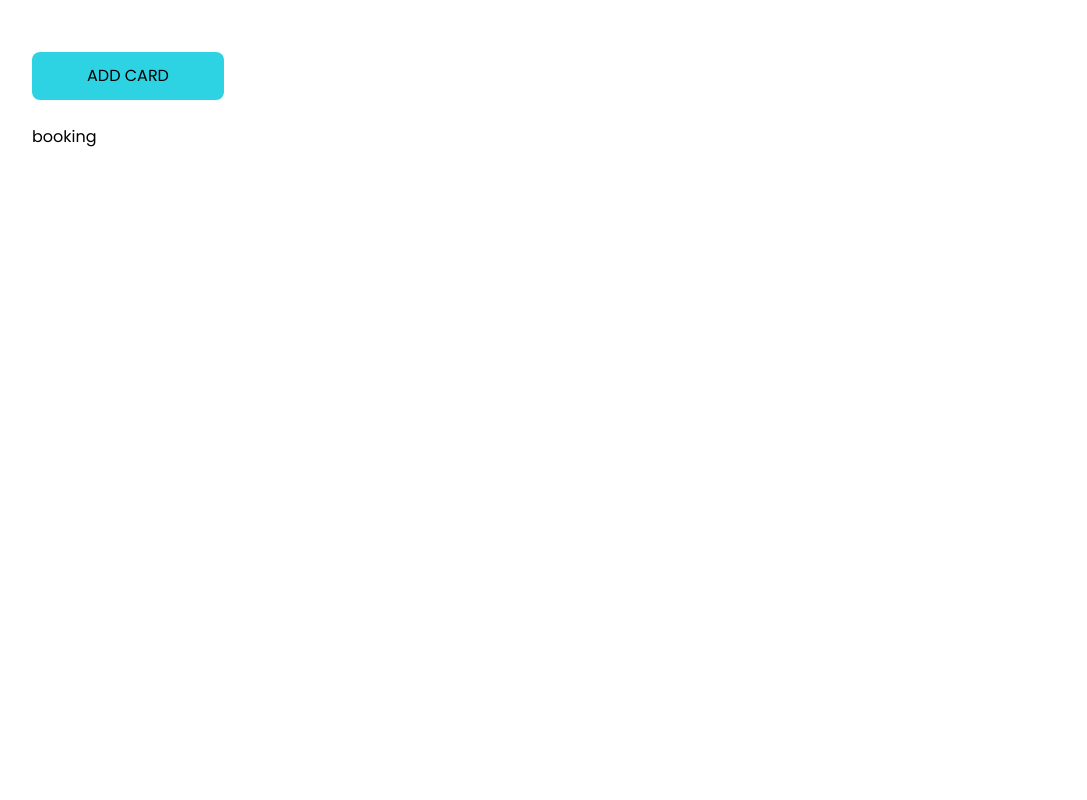
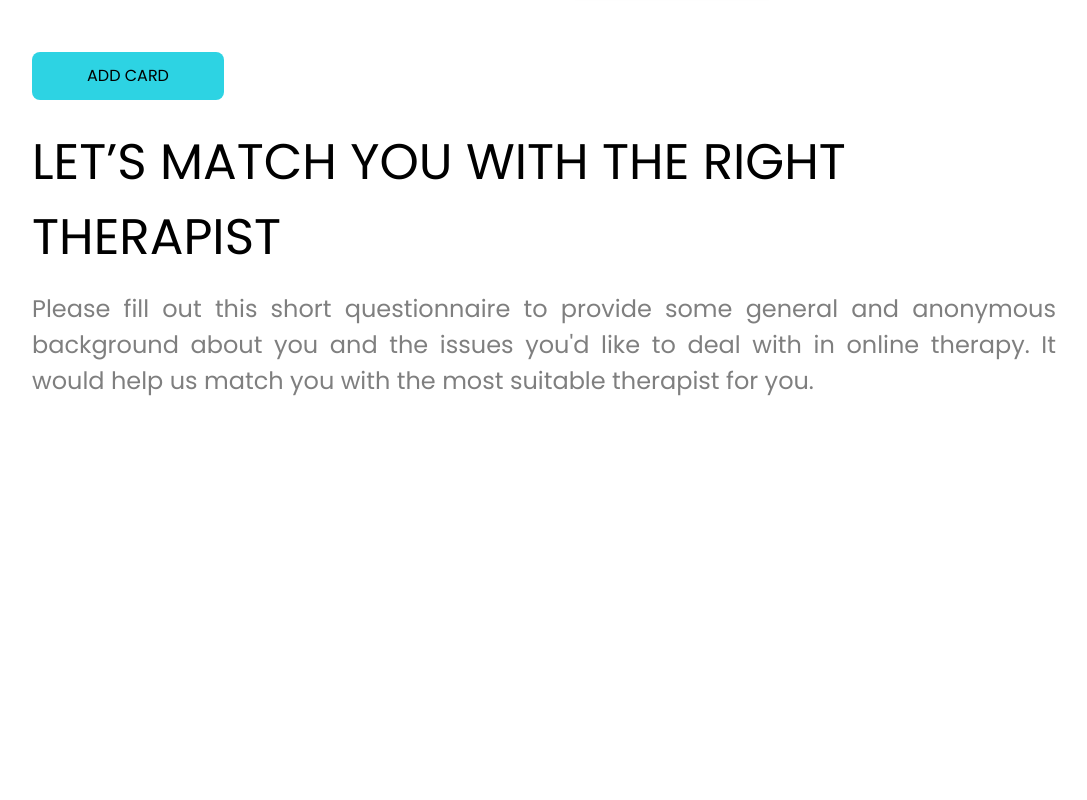
Before and after one commit to AllanSaleh/capstone-project-online-healing, a React (Create React App) app: page / in a window 1280 px wide. Shown: the part 3420-4220 px from the top of the page, without its empty margins (96-1183 px from the left). Built offline with nearby package versions, Linux system fonts and the light colour scheme.

Commit message:
added title and  subtitle to Booking

```diff
--- a/src/Components/BookingPages/Booking.jsx
+++ b/src/Components/BookingPages/Booking.jsx
@@ -1,5 +1,14 @@
 import React from 'react';
 
-const Booking = () => (<div className="relative h-firstsection px-sides">booking</div>);
+const Booking = () => (
+  <div className="relative h-firstsection px-sides">
+    <h1 className="text-title uppercase mb-4"> let’s match you with the right therapist</h1>
+    <h3 className="text-subtitle opacity-50 text-justify">
+      Please fill out this short questionnaire to provide some general and anonymous background
+      about you and the issues you'd like to deal with in online therapy. It would help us match you
+      with the most suitable therapist for you.
+    </h3>
+  </div>
+);
 
 export default Booking;
```
